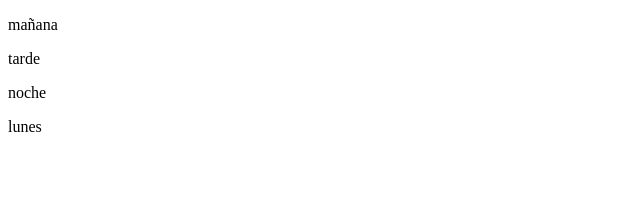
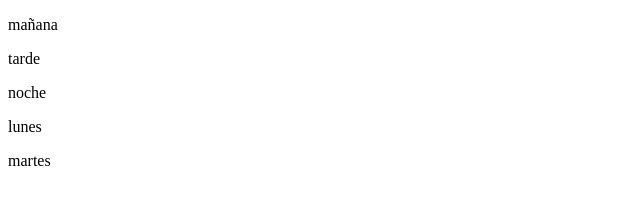
Before and after one commit to Logicainformatica18/cesca, a plain HTML site: page index.html in a window 1280 px wide. Shown: the full height of the page, 0-640 px from the left. Drawn offline with Linux system fonts and the light colour scheme.

Commit message:
agregar martes

```diff
--- a/index.html
+++ b/index.html
@@ -11,5 +11,6 @@
     <p>tarde</p>
     <p>noche</p>
     <p>lunes</p>
+    <p>martes</p>
 </body>
 </html>
```
